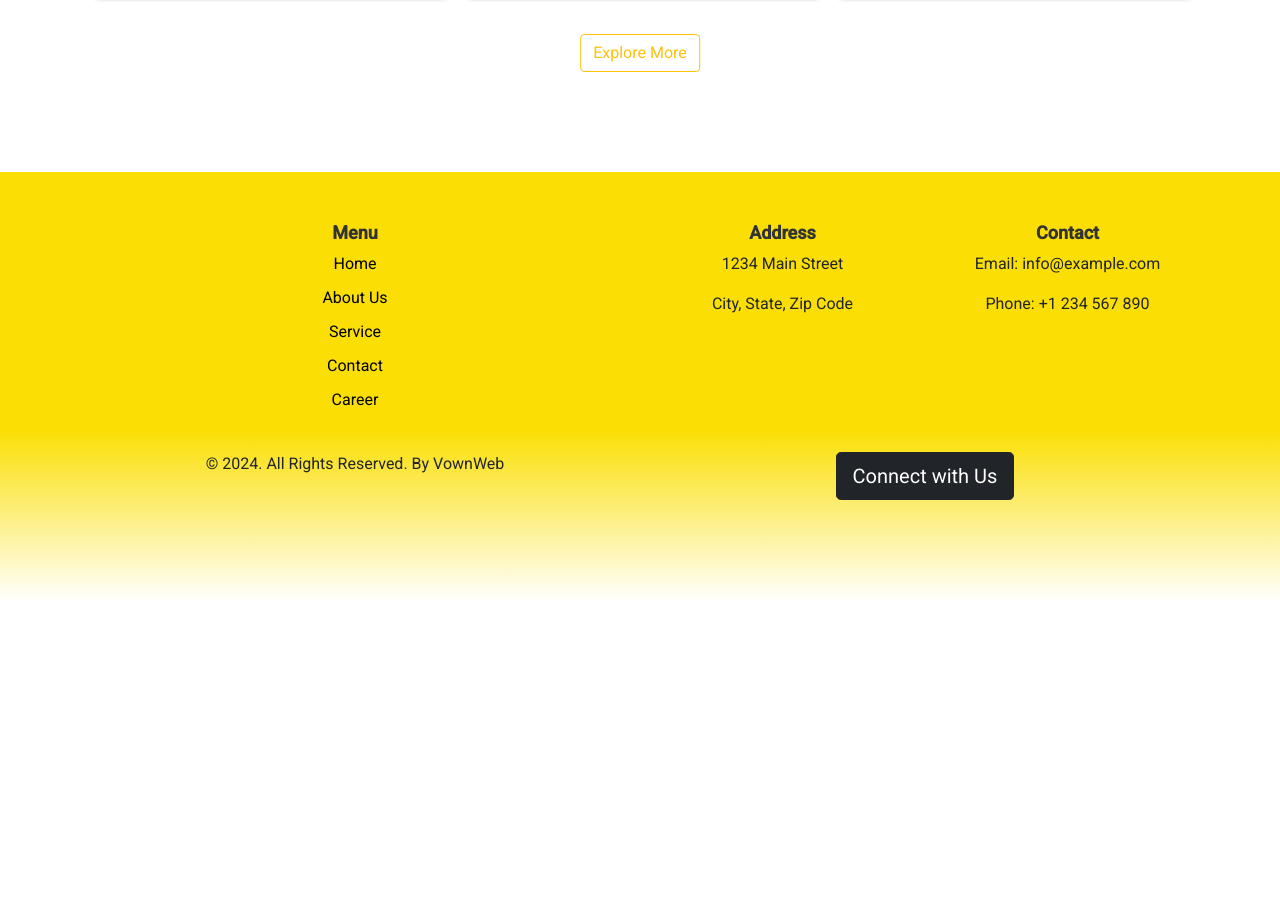
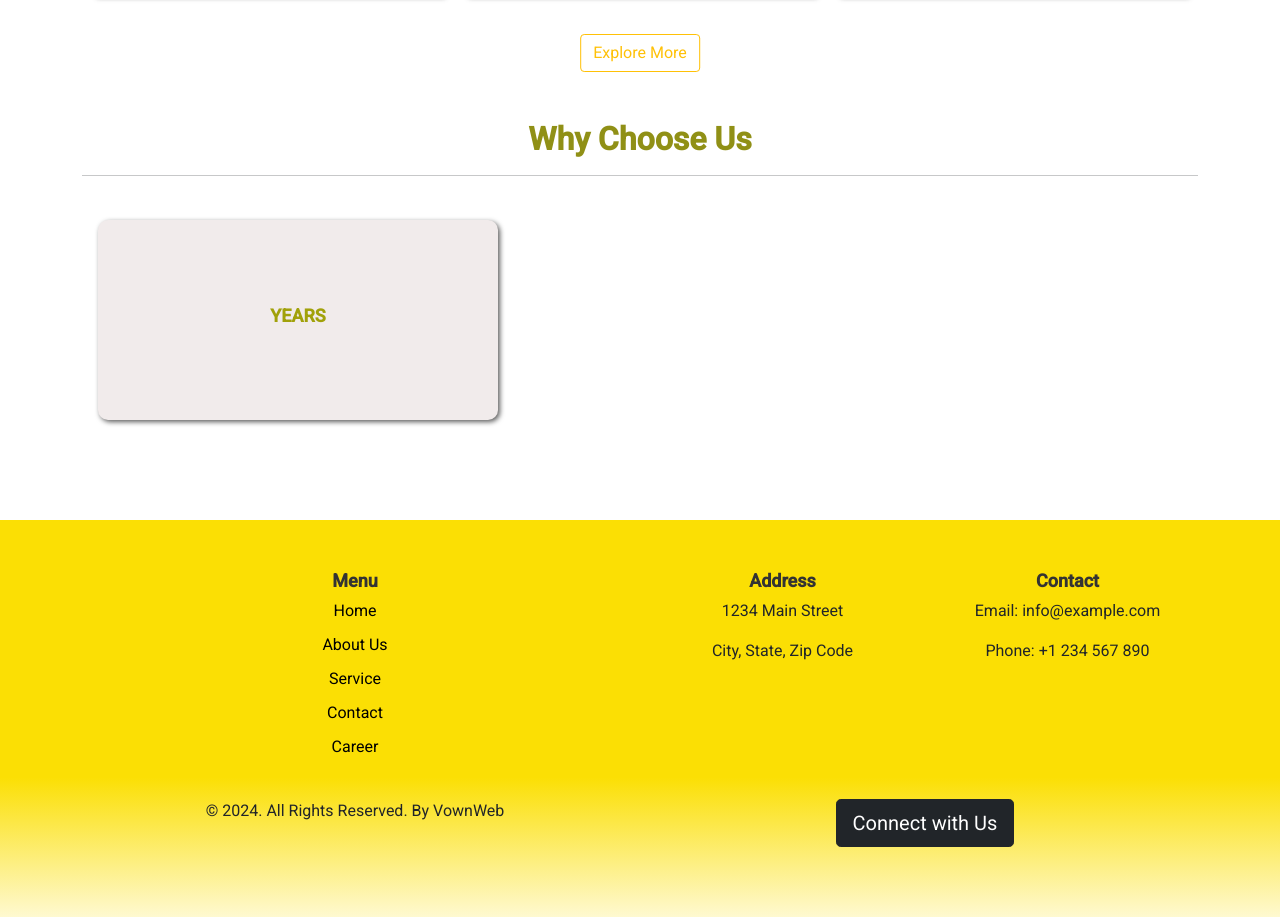
Before and after one commit to ajmalsabith/ownsite-vownweb, an Angular app in the folder frontend/ownsite/: page /home in a window 1280 px wide. Shown: the part 3000-3917 px from the top of the page. Before the commit the page ends 3602 px from the top, so only its background shows below. Built offline with nearby package versions, Linux system fonts and the light colour scheme.

Commit message:
whychoose

```diff
--- a/frontend/ownsite/src/app/user/components/home/home.component.html
+++ b/frontend/ownsite/src/app/user/components/home/home.component.html
@@ -206,5 +206,14 @@
   </div>
 
   </div>
+  <div class="whychooseus-cont container">
+    <h2 class="what-text mt-5">Why Choose Us</h2><hr>
+    <div class="row mt-4">
+      <div class="expter-cont col-md-4 ">
+        <h2 class="ht-text">YEARS</h2>
+        <h2 class="e-text">7 years experience</h2>
+      </div>
 
+    </div>
+  </div>
 </div>
```
